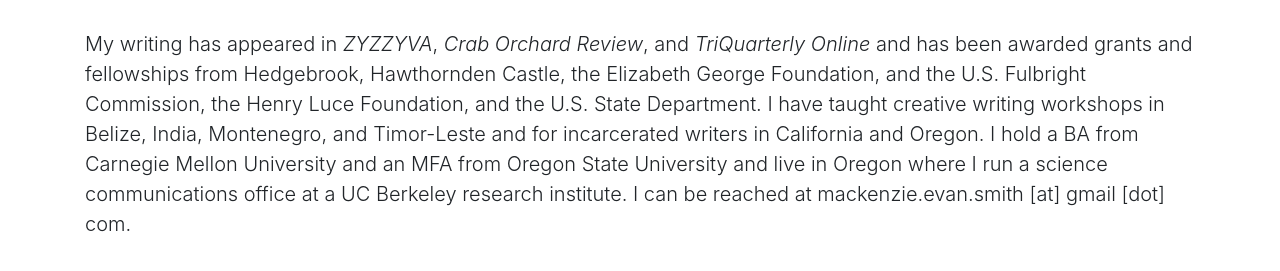
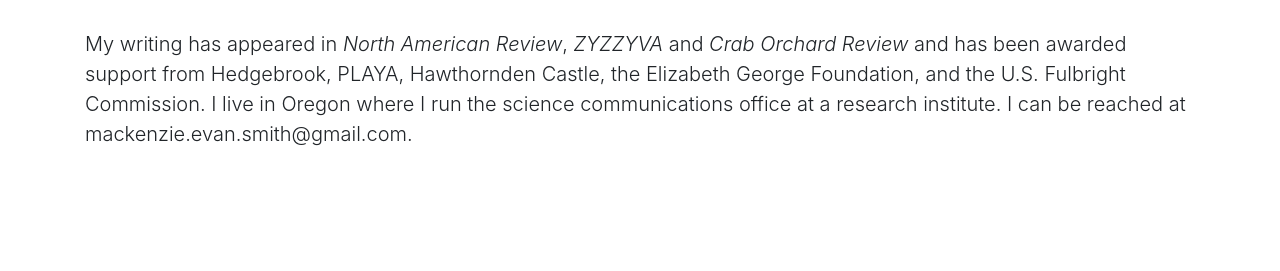
Before and after one commit to sendsent/mackenzie-evan-smith, a website: page index.html in a window 1280 px wide. Shown: the part 99-370 px from the top of the page. Drawn offline with Linux system fonts and the light colour scheme.

Commit message:
New Edit Commit

```diff
--- a/index.html
+++ b/index.html
@@ -22,10 +22,8 @@
       <div class="row">
         <div class="col-lg-12 text-center">
           <h1 class="mt-5">Mackenzie Evan Smith Sajan</h1><br>
-          <p class="lead text-left">My writing has appeared in <i>ZYZZYVA</i>, <i>Crab Orchard Review</i>, and <i>TriQuarterly Online</i>
-            and has been awarded grants and fellowships from Hedgebrook, Hawthornden Castle, the Elizabeth George Foundation, and the U.S. Fulbright Commission, the Henry Luce Foundation,
-            and the U.S. State Department. I have taught creative writing workshops in Belize, India, Montenegro, and Timor-Leste and for incarcerated writers in California and Oregon. I hold a BA from Carnegie Mellon University and an MFA from Oregon State University and live in Oregon where I run a science communications office at a UC Berkeley research institute.
-            I can be reached at mackenzie.evan.smith [at] gmail [dot] com.
+          <p class="lead text-left">My writing has appeared in <i>North American Review</i>, <i>ZYZZYVA</i> and <i>Crab Orchard Review</i> and has been awarded support from Hedgebrook, PLAYA, Hawthornden Castle, the Elizabeth George Foundation, and the U.S. Fulbright Commission.
+            I live in Oregon where I run the science communications office at a research institute. I can be reached at mackenzie.evan.smith@gmail.com.
           </p>
         </div>
       </div>
```
